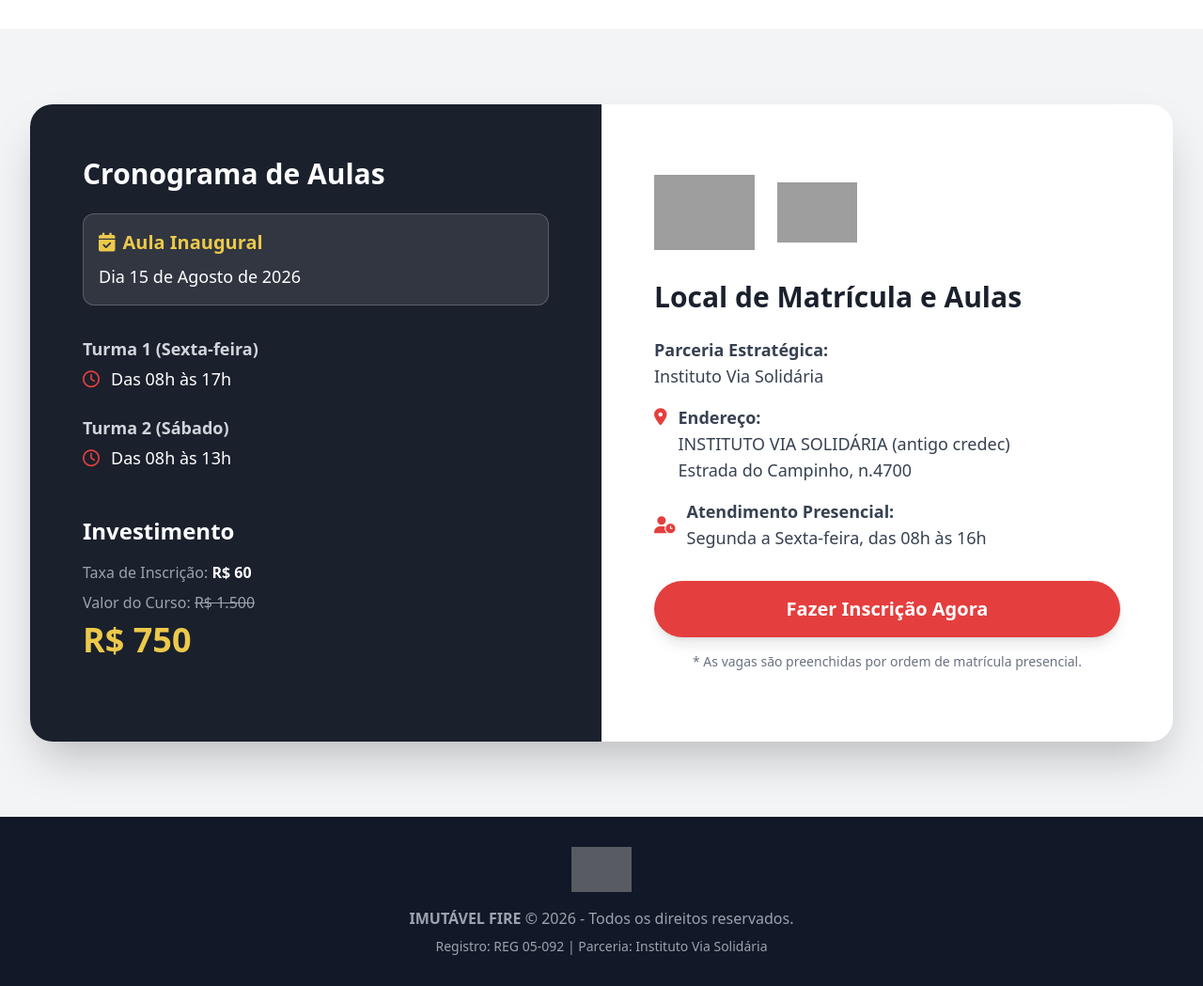
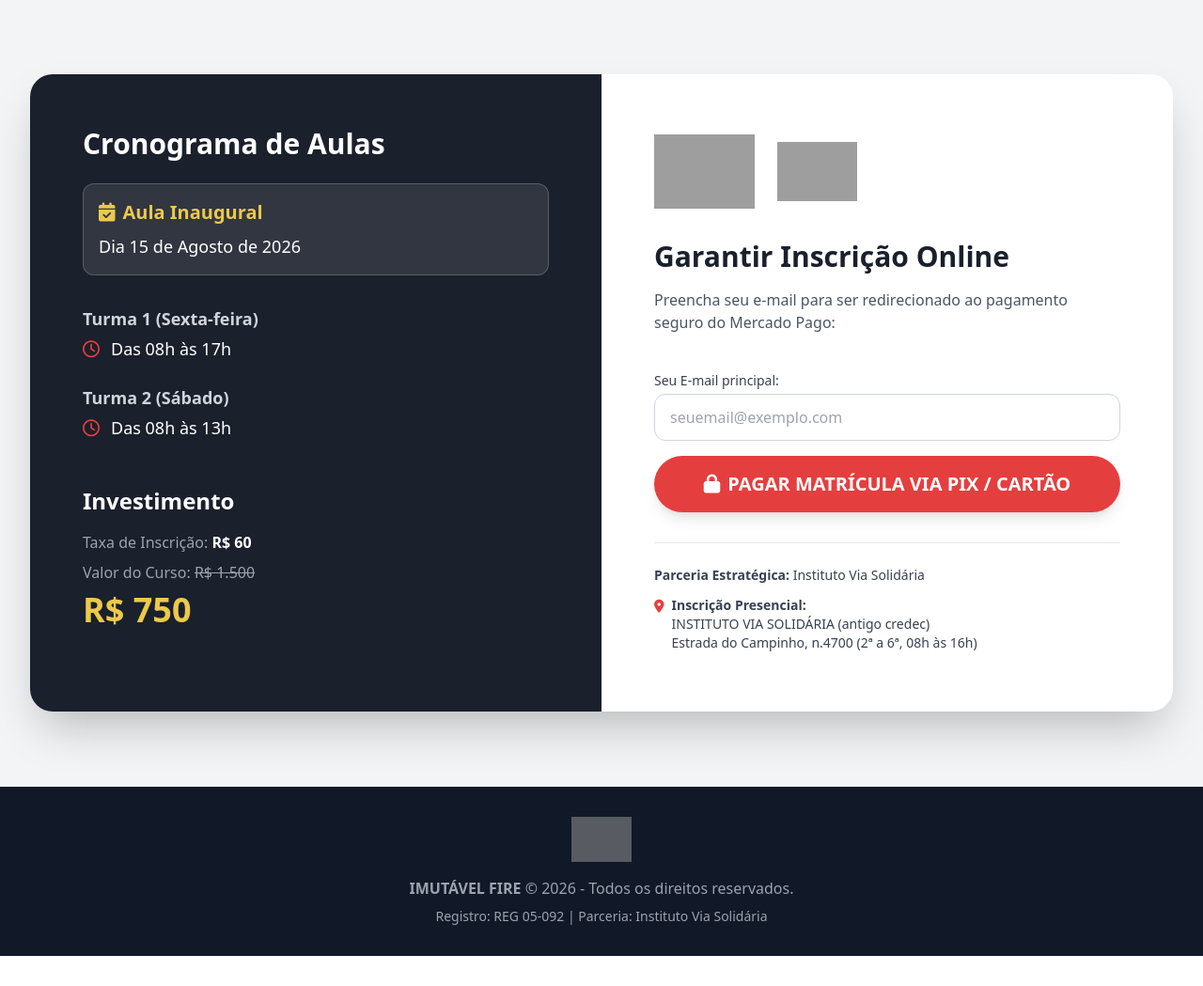
Before and after one commit to matheusbarbosatech/imutavel-fire-lms, a Django app: page / in a window 1280 px wide. Shown: the part 1363-2412 px from the top of the page at 94% size. After the commit the page ends 2380 px from the top, so only its background shows below. Run offline with Django 5.2, Linux system fonts and the light colour scheme; some libraries are stand-ins or nearby versions; grey boxes are pictures that could not be loaded.

Commit message:
🖼️ Atualizando landing_page.html com caminhos estaticos e form do Mercado Pago

```diff
--- a/apps/management/templates/management/landing_page.html
+++ b/apps/management/templates/management/landing_page.html
@@ -1,8 +1,9 @@
+{% load static %}
 <!DOCTYPE html>
 <html lang="pt-BR">
 <head>
     <meta charset="UTF-8">
-    <meta name="viewport" content="width=device-width, initial-width=1.0">
+    <meta name="viewport" content="width=device-width, initial-scale=1.0">
     <title>Curso Profissional Bombeiro Civil - Imutável Fire</title>
     <!-- Tailwind CSS -->
     <script src="https://cdn.tailwindcss.com"></script>
@@ -29,7 +30,7 @@
     <header class="bg-white shadow-md py-4 sticky top-0 z-50">
         <div class="max-w-7xl mx-auto px-4 sm:px-6 lg:px-8 flex justify-between items-center">
             <div class="flex items-center space-x-4">
-                <img src="logo.jpeg.jpeg" alt="Logo Imutável Fire" class="h-16 w-auto object-contain">
+                <img src="{% static 'img/logo.jpeg.jpeg' %}" alt="Logo Imutável Fire" class="h-16 w-auto object-contain">
                 <div class="hidden md:block">
                     <h1 class="text-xl font-bold text-fire-dark">IMUTÁVEL FIRE</h1>
                     <p class="text-sm text-gray-500">Registro: REG 05-092</p>
@@ -44,10 +45,10 @@
     </header>
 
     <!-- Hero Section -->
-    <section class="relative bg-fire-dark text-white pt-24 pb-32 flex items-center min-h-[80vh]">
+    <section class="relative bg-fire-dark text-white pt-20 pb-28 flex items-center min-h-[80vh]">
         <!-- Imagem de Fundo com Overlay -->
         <div class="absolute inset-0 z-0">
-            <img src="bombeiro-bg.jpeg.png" alt="Bombeiro Civil em Ação" class="w-full h-full object-cover opacity-40">
+            <img src="{% static 'img/bombeiro-bg.jpeg.png' %}" alt="Bombeiro Civil em Ação" class="w-full h-full object-cover opacity-40">
             <div class="absolute inset-0 bg-gradient-to-r from-black via-black/80 to-transparent"></div>
         </div>
 
@@ -118,7 +119,7 @@
         </div>
     </section>
 
-    <!-- Cronograma e Local -->
+    <!-- Cronograma, Local e Checkout -->
     <section class="py-20 bg-gray-100" id="matricula">
         <div class="max-w-7xl mx-auto px-4 sm:px-6 lg:px-8">
             <div class="bg-white rounded-3xl shadow-2xl overflow-hidden">
@@ -154,36 +155,46 @@
                         </div>
                     </div>
 
-                    <!-- Local e Inscrição -->
+                    <!-- Checkout e Local de Matrícula -->
                     <div class="p-10 md:p-14 flex flex-col justify-center">
                         <div class="flex items-center space-x-6 mb-8">
-                            <img src="logo.jpeg.jpeg" alt="Logo Imutável Fire" class="h-20 object-contain">
-                            <img src="ong.jpg" alt="Logo ONG Parceira" class="h-16 object-contain">
+                            <img src="{% static 'img/logo.jpeg.jpeg' %}" alt="Logo Imutável Fire" class="h-20 object-contain">
+                            <img src="{% static 'img/ong.jpg' %}" alt="Logo ONG Parceira" class="h-16 object-contain">
                         </div>
 
-                        <h2 class="text-3xl font-bold text-fire-dark mb-6">Local de Matrícula e Aulas</h2>
+                        <h2 class="text-3xl font-bold text-fire-dark mb-4">Garantir Inscrição Online</h2>
+                        <p class="text-gray-600 mb-6">Preencha seu e-mail para ser redirecionado ao pagamento seguro do Mercado Pago:</p>
 
-                        <div class="space-y-4 mb-8 text-lg text-gray-700">
-                            <p><strong>Parceria Estratégica:</strong><br> Instituto Via Solidária</p>
+                        <!-- Form de Checkout conectado ao Mercado Pago -->
+                        <form action="{% url 'management:criar_pagamento' %}" method="POST" class="space-y-4 mb-8">
+                            {% csrf_token %}
+                            <input type="hidden" name="curso_nome" value="Curso Profissional Bombeiro Civil - Imutável Fire">
+                            <input type="hidden" name="preco" value="750.00">
+
+                            <div>
+                                <label for="email" class="block text-sm font-medium text-gray-700 mb-1">Seu E-mail principal:</label>
+                                <input type="email" id="email" name="email" required placeholder="seuemail@exemplo.com" class="w-full px-4 py-3 border border-gray-300 rounded-xl focus:ring-2 focus:ring-fire-red focus:border-transparent outline-none">
+                            </div>
+
+                            <button type="submit" class="w-full bg-fire-red hover:bg-red-700 text-white font-bold text-xl py-4 px-8 rounded-full transition duration-300 shadow-lg flex items-center justify-center space-x-2">
+                                <i class="fa-solid fa-lock"></i>
+                                <span>PAGAR MATRÍCULA VIA PIX / CARTÃO</span>
+                            </button>
+                        </form>
+
+                        <div class="border-t border-gray-200 pt-6 space-y-3 text-sm text-gray-700">
+                            <p><strong>Parceria Estratégica:</strong> Instituto Via Solidária</p>
                             <p class="flex items-start">
-                                <i class="fa-solid fa-location-dot mt-1 mr-3 text-fire-red"></i>
+                                <i class="fa-solid fa-location-dot mt-1 mr-2 text-fire-red"></i>
                                 <span>
-                                    <strong>Endereço:</strong><br>
+                                    <strong>Inscrição Presencial:</strong><br>
                                     INSTITUTO VIA SOLIDÁRIA (antigo credec)<br>
-                                    Estrada do Campinho, n.4700
+                                    Estrada do Campinho, n.4700 (2ª a 6ª, 08h às 16h)
                                 </span>
                             </p>
-                            <p class="flex items-center">
-                                <i class="fa-solid fa-user-clock mr-3 text-fire-red"></i>
-                                <span><strong>Atendimento Presencial:</strong><br>Segunda a Sexta-feira, das 08h às 16h</span>
-                            </p>
                         </div>
+                    </div>
 
-                        <a href="#" class="block text-center bg-fire-red hover:bg-red-700 text-white font-bold text-xl py-4 px-8 rounded-full transition duration-300 shadow-lg w-full">
-                            Fazer Inscrição Agora
-                        </a>
-                        <p class="text-center text-sm text-gray-500 mt-4">* As vagas são preenchidas por ordem de matrícula presencial.</p>
-                    </div>
                 </div>
             </div>
         </div>
@@ -192,7 +203,7 @@
     <!-- Footer -->
     <footer class="bg-gray-900 text-gray-400 py-8">
         <div class="max-w-7xl mx-auto px-4 sm:px-6 lg:px-8 text-center flex flex-col items-center">
-            <img src="logo.jpeg.jpeg" alt="Imutável Fire" class="h-12 mb-4 grayscale opacity-50 hover:grayscale-0 hover:opacity-100 transition duration-300">
+            <img src="{% static 'img/logo.jpeg.jpeg' %}" alt="Imutável Fire" class="h-12 mb-4 grayscale opacity-50 hover:grayscale-0 hover:opacity-100 transition duration-300">
             <p class="mb-2"><strong>IMUTÁVEL FIRE</strong> &copy; 2026 - Todos os direitos reservados.</p>
             <p class="text-sm">Registro: REG 05-092 | Parceria: Instituto Via Solidária</p>
         </div>
```
Also changed, not shown: static/img/logo.jpeg.jpeg.jpeg (renamed from apps/management/templates/management/logo.jpeg.jpeg.jpeg), static/img/ong.jpg.jpg (renamed from apps/management/templates/management/ong.jpg.jpg), 1 other file.
